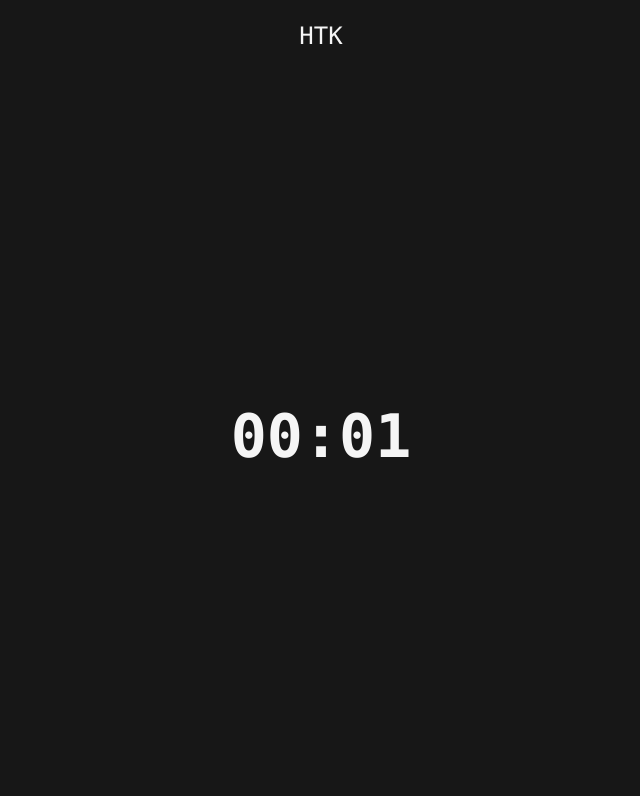
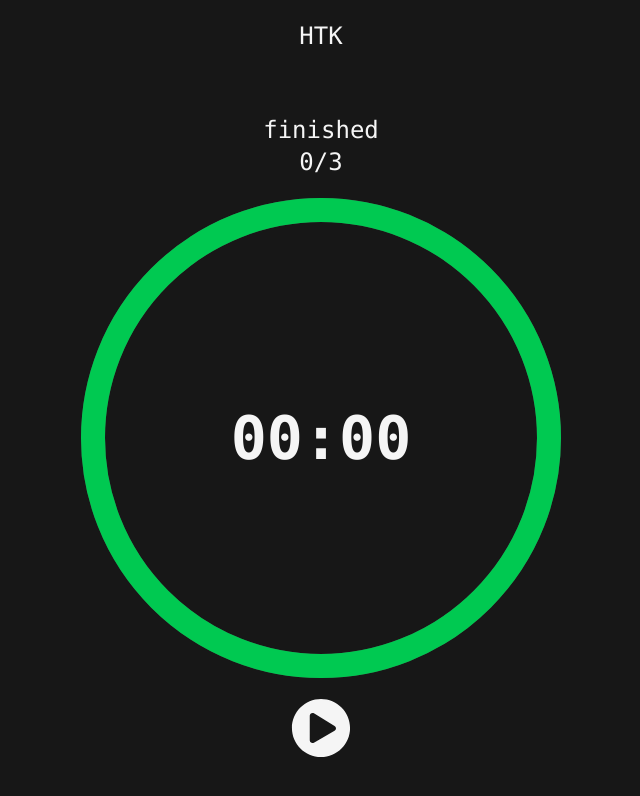
Before and after one commit to hoffy98/Health-Toolkit, a React (Vite) app: page /hiit in a window 1280 px wide. Shown: the top 796 px of the page, without its empty margins (319-959 px from the left). Built offline with nearby package versions, Linux system fonts and the light colour scheme.

Commit message:
simplified HIIT

```diff
--- a/package.json
+++ b/package.json
@@ -15,6 +15,7 @@
     "path": "^0.12.7",
     "react": "^19.1.0",
     "react-dom": "^19.1.0",
+    "react-icons": "^5.5.0",
     "react-router-dom": "^7.6.1",
     "tailwindcss": "^4.1.8"
   },
--- a/src/pages/HIIT.tsx
+++ b/src/pages/HIIT.tsx
@@ -1,26 +1,106 @@
 import React, { useEffect, useState, useRef, useMemo } from 'react'
+
+import { FaPauseCircle, FaPlayCircle } from 'react-icons/fa'
+
+type HIITSetting = {
+  warmup: number
+  cooldown: number
+  work: number
+  rest: number
+  rounds: number
+}
+
+const initialHIITSetting: HIITSetting = {
+  warmup: 2,
+  cooldown: 2,
+  work: 2,
+  rest: 1,
+  rounds: 3,
+}
 
 interface HIITProps {}
 
 const HIIT: React.FC<HIITProps> = ({}) => {
-  const [countdownDuration, setCountdownDuration] = useState<number>(1)
+  const [setting, setSetting] = useState<HIITSetting>(initialHIITSetting)
+  const [currentRound, setCurrentRound] = useState<number>(0)
+  const [currentRoundState, setCurrentRoundState] = useState<
+    'finished' | 'warmup' | 'work' | 'rest' | 'cooldown'
+  >('finished')
+
+  const [countdownDuration, setCountdownDuration] = useState<number>(0)
   const [isRunning, setIsRunning] = useState<boolean>(false)
 
+  const gotoNextInterval = () => {
+    switch (currentRoundState) {
+      case 'finished':
+        setCountdownDuration(setting.warmup)
+        setCurrentRoundState('warmup')
+        setIsRunning(true)
+        setCurrentRound(0)
+        break
+      case 'warmup':
+        setCountdownDuration(setting.work)
+        setCurrentRoundState('work')
+        setIsRunning(true)
+        setCurrentRound(1)
+        break
+      case 'work':
+        setCountdownDuration(setting.rest)
+        setCurrentRoundState('rest')
+        setIsRunning(true)
+        break
+      case 'rest':
+        if (currentRound >= setting.rounds) {
+          setCountdownDuration(setting.cooldown)
+          setCurrentRoundState('cooldown')
+          setIsRunning(true)
+        } else {
+          setCountdownDuration(setting.work)
+          setCurrentRoundState('work')
+          setCurrentRound(currentRound + 1)
+          setIsRunning(true)
+        }
+        break
+      case 'cooldown':
+        setCurrentRoundState('finished')
+        break
+    }
+  }
+
   const onCountdownFinish = () => {
-    console.log('Finished')
+    console.log('Countdown Finished')
+    if (currentRoundState == 'finished') return
+    gotoNextInterval()
+  }
+
+  const toggleIsRunning = () => {
+    if (currentRoundState == 'finished') {
+      setCountdownDuration(setting.warmup)
+      setCurrentRoundState('warmup')
+      setCurrentRound(0)
+    }
+    setIsRunning((v) => !v)
   }
 
   return (
-    <div
-      onClick={() => setIsRunning((v) => !v)}
-      className="flex flex-col w-full h-full justify-center items-center"
-    >
+    <div className="flex flex-col w-full h-full justify-center items-center space-y-5">
+      <div className="flex flex-col items-center">
+        <h1>{currentRoundState}</h1>
+        <h1>
+          {currentRound}/{setting.rounds}
+        </h1>
+      </div>
       <HIITCountdown
         countdownDuration={countdownDuration}
         isRunning={isRunning}
         setIsRunning={setIsRunning}
         isFinishedCallback={onCountdownFinish}
       />
+      <div className="flex">
+        <button className="text-6xl" onClick={toggleIsRunning}>
+          {isRunning ? <FaPauseCircle /> : <FaPlayCircle />}
+        </button>
+      </div>
     </div>
   )
 }
@@ -94,9 +174,8 @@ const HIITCountdown: React.FC<HIITCountdownProps> = ({
   }, [isRunning])
 
   useEffect(() => {
-    if (isRunning == false && countdownDuration > 0 && timeLeftMs == 0)
-      isFinishedCallback()
-  }, [isRunning, countdownDuration, timeLeftMs])
+    if (isRunning == false && timeLeftMs == 0) isFinishedCallback()
+  }, [isRunning, timeLeftMs])
 
   return (
     <div className="relative w-[min(70vw,60vh)] aspect-square">
@@ -106,6 +185,18 @@ const HIITCountdown: React.FC<HIITCountdownProps> = ({
         className="absolute inset-0 w-full h-full"
         preserveAspectRatio="xMidYMid meet"
       >
+        <circle
+          className="stroke-primary_light"
+          cx="50"
+          cy="50"
+          r={radius}
+          fill="none"
+          strokeWidth={strokeWidth}
+          strokeOpacity={0.2}
+          style={{
+            transformOrigin: '50% 50%',
+          }}
+        />
         <circle
           className="stroke-green-500"
           cx="50"
```
Also changed, not shown: 1 other file (tests, documents, lock files or other folders).
